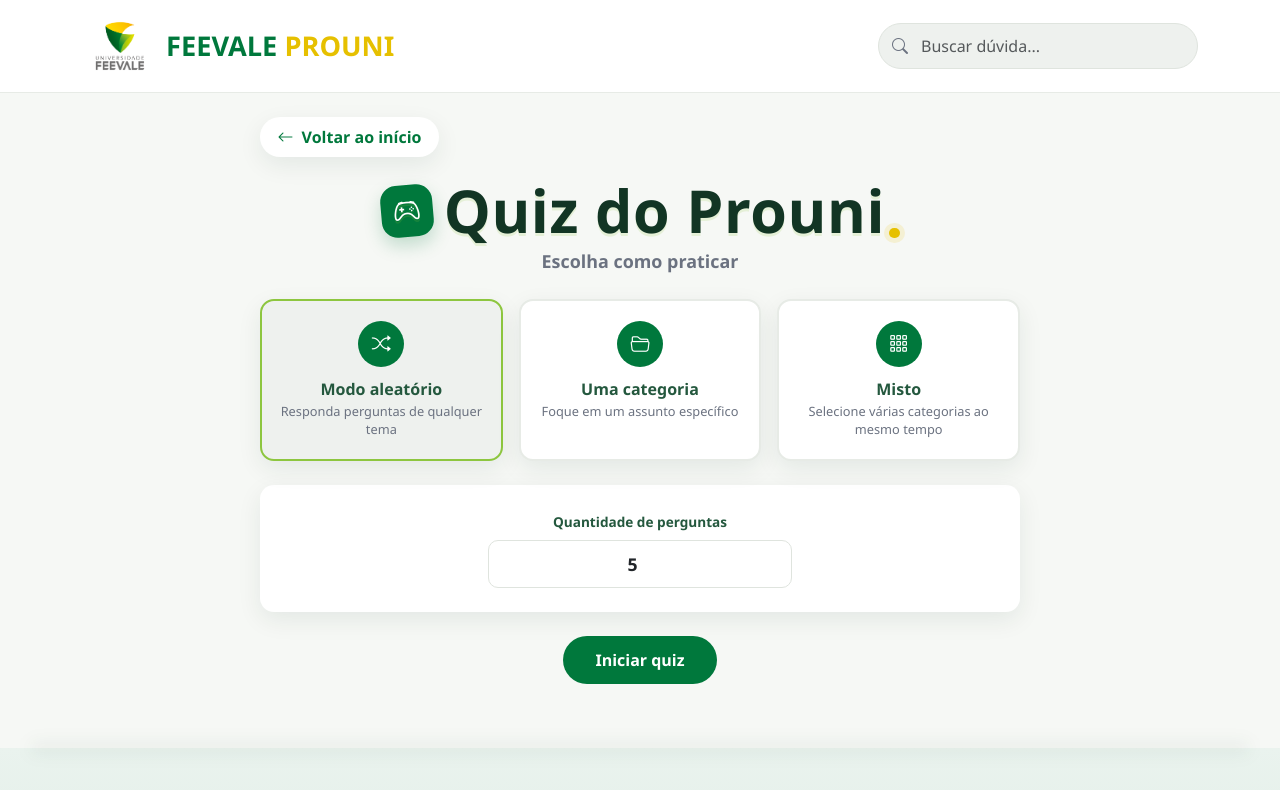
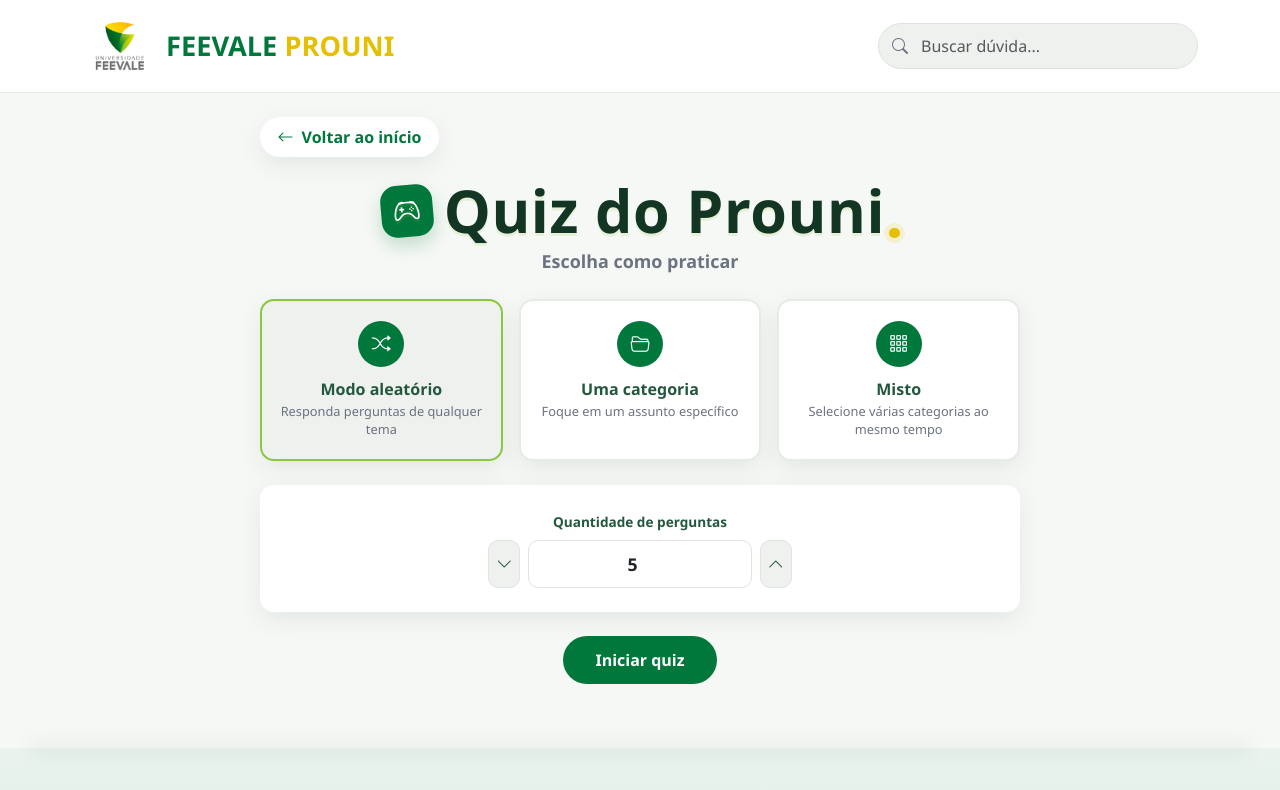
Before and after one commit to JuliaHZucco/logicando-prouni, a React (Vite) app: page /quiz in a window 1280 px wide. Shown: the top 790 px of the page. Built offline with nearby package versions, Linux system fonts and the light colour scheme.

Commit message:
Corrige reprodução de sons e estados visuais do quiz

```diff
--- a/src/index.css
+++ b/src/index.css
@@ -214,6 +214,20 @@ a {
   72% {
     transform: translateY(-3px) scale(1.025);
     box-shadow: 0 12px 26px rgba(60, 160, 64, 0.42);
+  }
+}
+
+@keyframes destaque-quiz-mobile {
+  0%,
+  55%,
+  100% {
+    box-shadow: 0 6px 16px rgba(60, 160, 64, 0.28);
+    transform: translateY(0) scale(1);
+  }
+  62%,
+  72% {
+    box-shadow: 0 8px 18px rgba(60, 160, 64, 0.32);
+    transform: translateY(-1px) scale(1.01);
   }
 }
 
@@ -867,6 +881,36 @@ a {
   padding: 0.6rem 0.85rem;
 }
 
+.quiz-quantidade-controle {
+  display: flex;
+  align-items: stretch;
+  gap: 0.45rem;
+}
+
+.quiz-quantidade-controle .quiz-input {
+  min-width: 0;
+  text-align: center;
+}
+
+.quiz-quantidade-botao {
+  width: 2.5rem;
+  border: 1px solid #dfe4de;
+  border-radius: 10px;
+  background: var(--feevale-cinza-claro);
+  color: var(--feevale-verde-categoria);
+  cursor: pointer;
+}
+
+.quiz-quantidade-botao:hover:not(:disabled) {
+  border-color: var(--feevale-verde-limao);
+  background: #fff;
+}
+
+.quiz-quantidade-botao:disabled {
+  cursor: not-allowed;
+  opacity: 0.45;
+}
+
 .quiz-input:focus {
   border-color: var(--feevale-verde-limao);
   box-shadow: 0 0 0 0.2rem rgba(141, 198, 63, 0.25);
@@ -1047,10 +1091,12 @@ a {
   transition: border-color 0.2s ease, background 0.2s ease, transform 0.2s ease;
 }
 
-.quiz-opcao-resposta:not(:disabled):hover {
-  border-color: var(--feevale-verde-limao);
-  background: #f7fbf5;
-  transform: translateX(3px);
+@media (hover: hover) {
+  .quiz-opcao-resposta:not(:disabled):hover {
+    border-color: var(--feevale-verde-limao);
+    background: #f7fbf5;
+    transform: translateX(3px);
+  }
 }
 
 .quiz-opcao-resposta:disabled {
@@ -1270,7 +1316,11 @@ a {
   color: var(--feevale-cinza);
 }
 
-@media (max-width: 767.98px) {
+@media (max-width: 767.98px) and (prefers-reduced-motion: no-preference) {
+  .chamada-quiz {
+    animation: destaque-quiz-mobile 3.8s ease-in-out infinite;
+  }
+
   .quiz-menu-grid {
     grid-template-columns: 1fr;
   }
--- a/src/paginas/PaginaQuizJogo.tsx
+++ b/src/paginas/PaginaQuizJogo.tsx
@@ -24,44 +24,23 @@ interface EstadoQuiz {
   perguntas: PerguntaQuiz[];
 }
 
-function criarContextoAudio() {
-  const ConstrutorAudio = window.AudioContext;
-  if (!ConstrutorAudio) return null;
-  return new ConstrutorAudio();
+let audioQuizAtual: HTMLAudioElement | null = null;
+
+function tocarAudioQuiz(caminho: string) {
+  audioQuizAtual?.pause();
+  audioQuizAtual = new Audio(caminho);
+  audioQuizAtual.volume = 1;
+  void audioQuizAtual.play().catch(() => undefined);
 }
 
 function tocarSomFinalizacao(aprovado: boolean) {
   const caminho = aprovado ? "/som-aproveitamento-alto.mp3" : "/som-aproveitamento-baixo.mp3";
-  const audio = new Audio(caminho);
-  audio.volume = 1;
-  void audio.play().catch(() => undefined);
+  tocarAudioQuiz(caminho);
 }
 
-async function tocarSomResposta(acertou: boolean) {
-  const contexto = criarContextoAudio();
-  if (!contexto) return;
-  await contexto.resume();
-
-  const agora = contexto.currentTime;
-  const frequencias = acertou ? [784] : [330, 247];
-  const duracao = acertou ? 0.5 : 0.22;
-
-  frequencias.forEach((frequencia, indice) => {
-    const oscilador = contexto.createOscillator();
-    const ganho = contexto.createGain();
-    const inicio = agora + indice * 0.12;
-    oscilador.type = "triangle";
-    oscilador.frequency.setValueAtTime(frequencia, inicio);
-    ganho.gain.setValueAtTime(0.0001, inicio);
-    ganho.gain.exponentialRampToValueAtTime(acertou ? 0.4 : 0.5, inicio + 0.025);
-    ganho.gain.exponentialRampToValueAtTime(0.0001, inicio + duracao);
-    oscilador.connect(ganho);
-    ganho.connect(contexto.destination);
-    oscilador.start(inicio);
-    oscilador.stop(inicio + duracao);
-  });
-
-  window.setTimeout(() => void contexto.close(), acertou ? 650 : 550);
+function tocarSomResposta(acertou: boolean) {
+  const caminho = acertou ? "/som-acerto.mp3" : "/som-erro.mp3";
+  tocarAudioQuiz(caminho);
 }
 
 export default function PaginaQuizJogo() {
--- a/src/paginas/PaginaQuizMenu.tsx
+++ b/src/paginas/PaginaQuizMenu.tsx
@@ -123,6 +123,12 @@ export default function PaginaQuizMenu() {
     navigate("/quiz/jogar", { state: estadoInicial });
   };
 
+  const alterarQuantidadePerguntas = (incremento: number) => {
+    setQuantidadePerguntas((quantidadeAtual) =>
+      Math.min(Math.max(quantidadeAtual + incremento, minimoPerguntas), 10),
+    );
+  };
+
   return (
     <div className="container py-4">
       <div className="quiz-menu-wrap">
@@ -196,6 +202,16 @@ export default function PaginaQuizMenu() {
               <label className="form-label quiz-label" htmlFor="quantidadePerguntas">
                 Quantidade de perguntas
               </label>
+              <div className="quiz-quantidade-controle">
+                <button
+                  type="button"
+                  className="quiz-quantidade-botao"
+                  onClick={() => alterarQuantidadePerguntas(-1)}
+                  disabled={quantidadePerguntas <= minimoPerguntas}
+                  aria-label="Diminuir quantidade de perguntas"
+                >
+                  <i className="bi bi-chevron-down" aria-hidden="true" />
+                </button>
                 <input
                   id="quantidadePerguntas"
                   type="number"
@@ -208,6 +224,16 @@ export default function PaginaQuizMenu() {
                   }}
                   className="form-control quiz-input"
                 />
+                <button
+                  type="button"
+                  className="quiz-quantidade-botao"
+                  onClick={() => alterarQuantidadePerguntas(1)}
+                  disabled={quantidadePerguntas >= 10}
+                  aria-label="Aumentar quantidade de perguntas"
+                >
+                  <i className="bi bi-chevron-up" aria-hidden="true" />
+                </button>
+              </div>
             </div>
 
             {modo === "categoria" && (
```
Also changed, not shown: 2 other files (tests, documents, lock files or other folders). Lines whose indentation alone changed are shown as unchanged.
